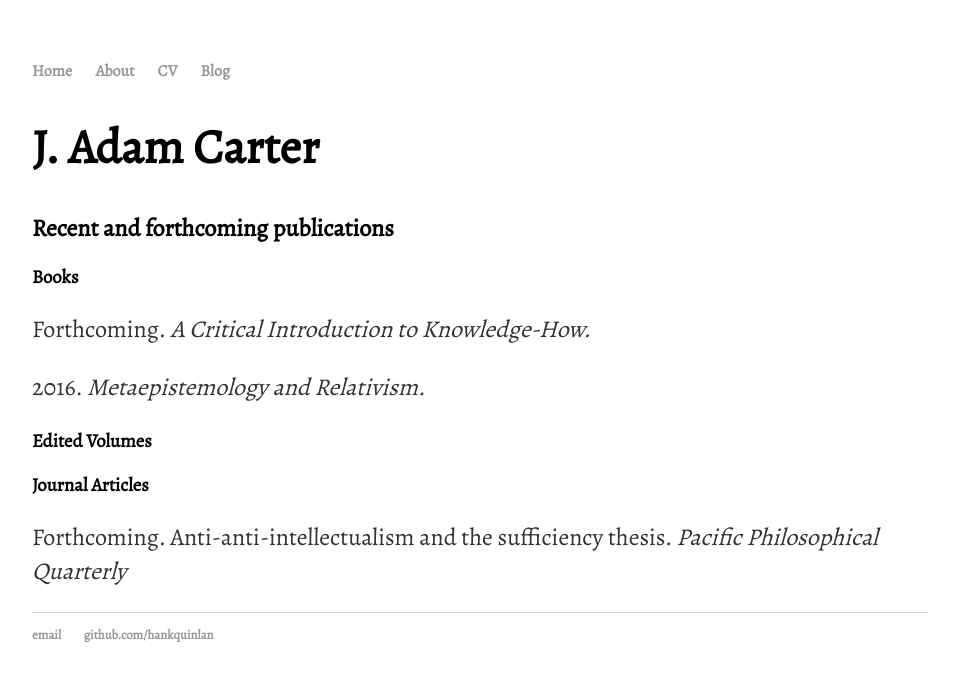
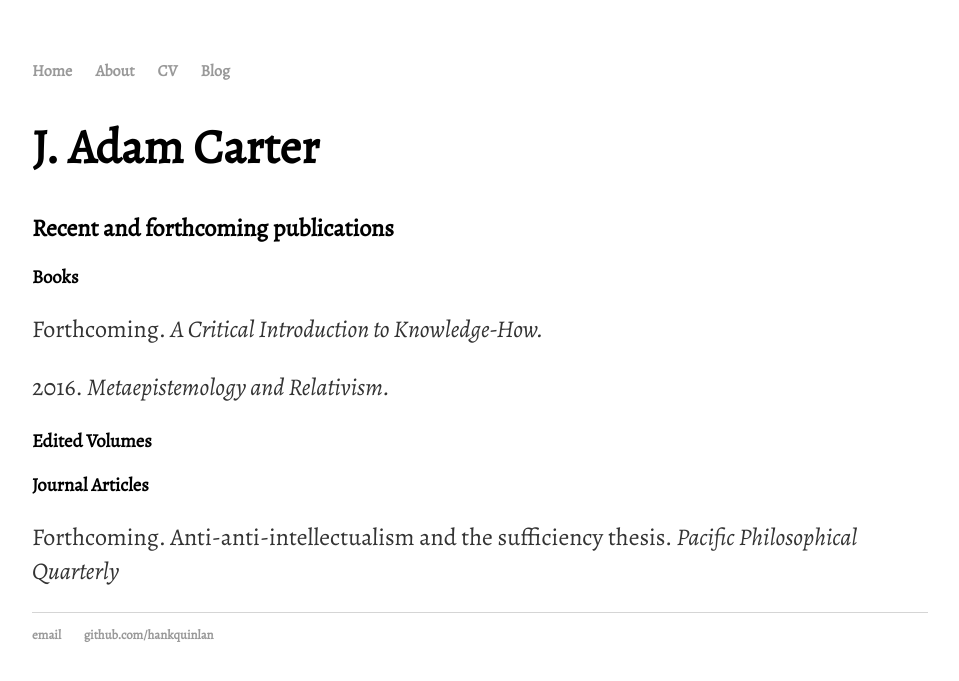
Before and after one commit to jadamcarter/jadamcarter.github.io, a Jekyll site: the page built from index.html, in a window 1280 px wide. Shown: the top 681 px of the page, without its empty margins (160-1119 px from the left). Built offline with Jekyll 4.4.1, drawn with Linux system fonts in a browser that asks for light colours.

Commit message:
Update default.html

```diff
--- a/_layouts/default.html
+++ b/_layouts/default.html
@@ -2,6 +2,7 @@
 	<html>
 		<head>
 			<link href="https://fonts.googleapis.com/css?family=Alegreya" rel="stylesheet">
+			<link href="https://fonts.googleapis.com/css?family=Alegreya:400i" rel="stylesheet">
 			<title>{{ page.title }}</title>
 			<!-- link to main stylesheet -->
 			<link rel="stylesheet" type="text/css" href="/css/main.css">
```
